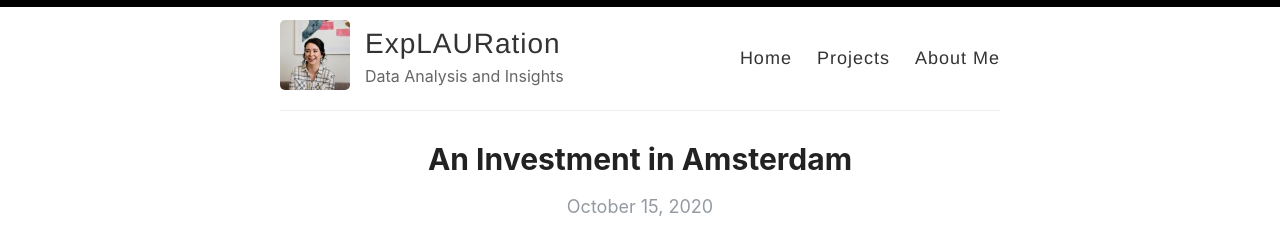
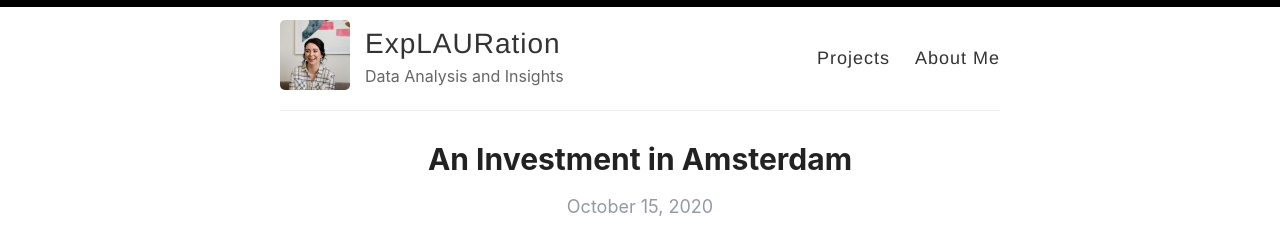
Before and after one commit to Lwillio/lwillio.github.io, a Jekyll site: the page built from index.html, in a window 1280 px wide. Shown: the top 241 px of the page. Built offline with Jekyll 4.4.1, drawn with Linux system fonts in a browser that asks for light colours; the list of posts is cut into pages by our own code.

Commit message:
Update default.html

```diff
--- a/_layouts/default.html
+++ b/_layouts/default.html
@@ -10,7 +10,7 @@
     <link rel="canonical" href="{{ site.url }}{{ page.url }}" />
 
     <meta name="theme-color" content="#000000">
-    <link rel="icon" type="image/png" sizes="32x32" href="{{ site.baseurl }}/images/logo.ico">
+    <link rel="icon" type="image/png" sizes="32x32" href="{{ site.baseurl }}/images/logo-32.png">
   </head>
 
   <body>
@@ -27,8 +27,7 @@
             </div>
 
             <nav>
-              <a href="{{ site.baseurl }}/">Home</a>
-              <a href="{{ site.baseurl }}/projects">Projects</a>
+              <a href="{{ site.baseurl }}/">Projects</a>
               <a href="{{ site.baseurl }}/aboutme">About Me</a>
             </nav>
           </header>
```
